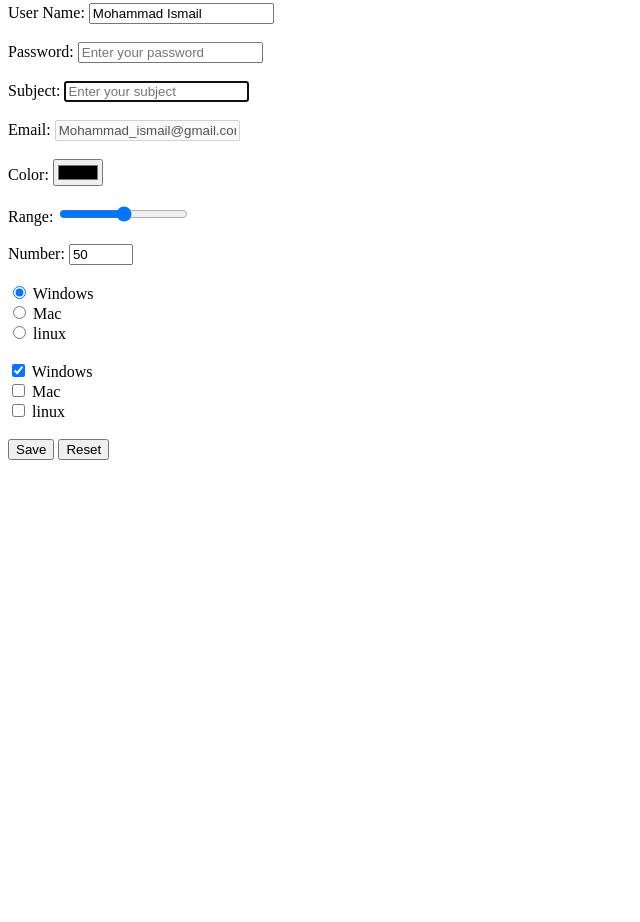
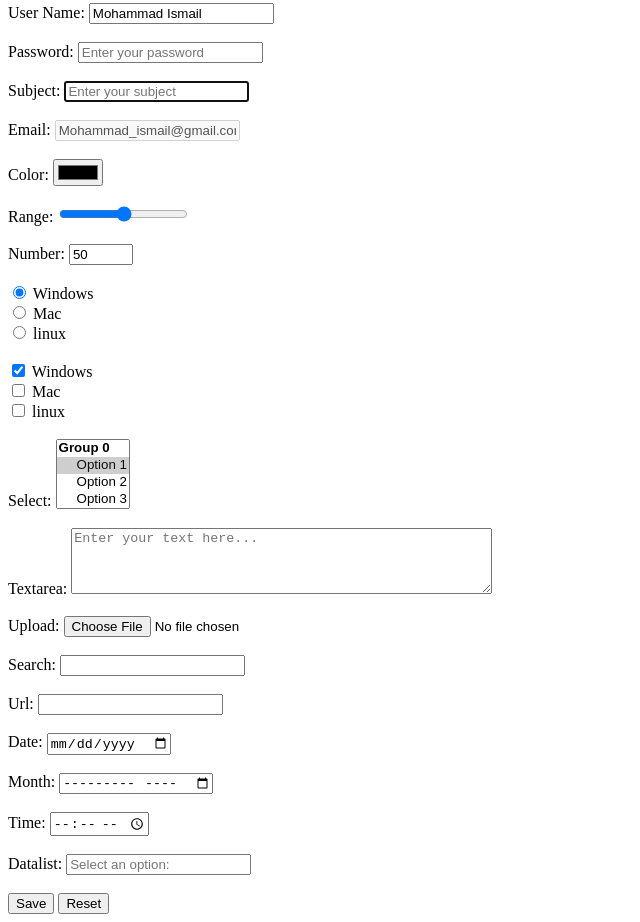
Before and after one commit to Qata-Mo7ammad-Isma3el/Front-End, a plain HTML site: page HTML/index.html in a window 1280 px wide. Shown: the part 4780-5702 px from the top of the page, without its empty margins (0-640 px from the left). Before the commit the page ends 5248 px from the top, so only its background shows below. Drawn offline with Linux system fonts and the light colour scheme.

Commit message:
frontend_day6_end_of_Forms

```diff
--- a/HTML/index.html
+++ b/HTML/index.html
@@ -440,7 +440,22 @@
             * select: it is used to create a drop-down list that allows the user to select one or more options from a list of options.
             * textarea: it is used to create a multi-line text input field that allows the user to enter a large amount of text.
     -->
-    <form action="" method="GET">
+    <!-- #__Form Part 8 - File, Search, Url__# -->
+    <!--
+            * file: it is used to create a file input field that allows the user to select a file from their computer.
+            * search: it is used to create a search input field that allows the user to enter a search query.
+            * url: it is used to create a URL input field that allows the user to enter a URL.
+            * date: it is used to create a date input field that allows the user to select a date.
+            * month: it is used to create a month input field that allows the user to select a month.
+            * time: it is used to create a time input field that allows the user to select a time.
+    -->
+    <!-- #__Form Part 9 - Data List, Novalidate, Target__# -->
+    <!--
+            * datalist: it is used to create a list of predefined options that the user can select from.
+            * novalidate: it is used to specify that the form should not be validated when it is submitted.
+            * target: it is used to specify where the response from the server should be displayed when the form is submitted.
+    -->
+    <form action="" method="GET" novalidate target="_blank">
         <div>
             <input type="hidden" value="hidden value" name="hiddenField">
         </div>
@@ -505,6 +520,74 @@
             <label for="lin_2">linux</label>
         </div>
         <br>
+        <div>
+            <label for="select">Select:</label>
+            <select id="select" name="select" multiple>
+                <optgroup label="Group 0">
+                    <option value="1" selected>Option 1</option>
+                    <option value="2">Option 2</option>
+                    <option value="3">Option 3</option>
+                </optgroup>
+                <optgroup label="Group 1">
+                    <option value="4">Option 4</option>
+                    <option value="5">Option 5</option>
+                    <option value="6">Option 6</option>
+                </optgroup>
+            </select>
+        </div>
+        <br>
+        <div>
+            <label for="textarea">Textarea:</label>
+            <textarea id="textarea" name="textarea" rows="4" cols="50" placeholder="Enter your text here..."></textarea>
+        </div>
+        <br>
+        <div>
+            <label>Upload:</label>
+            <input type="file">
+        </div>
+        <br>
+        <div>
+            <label>Search:</label>
+            <input type="search">
+        </div>
+        <br>
+        <div>
+            <label>Url:</label>
+            <input type="url">
+        </div>
+        <br>
+        <div>
+            <label>Date:</label>
+            <input type="date">
+        </div>
+        <br>
+        <div>
+            <label>Month:</label>
+            <input type="month">
+        </div>
+        <br>
+        <div>
+            <label>Time:</label>
+            <input type="time">
+        </div>
+        <br>
+        <div>
+            <label for="datalist">Datalist:</label>
+            <input list="datalist" name="datalist" placeholder="Select an option:">
+            <datalist id="datalist">
+                <option value="Python">
+                <option value="JavaScript">
+                <option value="PHP">
+                <option value="Java">
+                <option value="C++">
+                <option value="C#">
+                <option value="Ruby">
+                <option value="Swift">
+                <option value="Go">
+                <option value="Kotlin">
+            </datalist>
+        </div>
+        <br>
         <input type="submit" value="Save">
         <input type="reset" value="Reset">
     </form>
```
